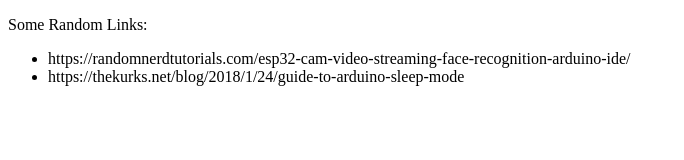
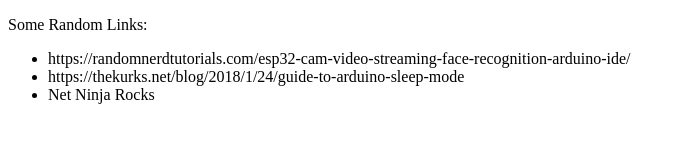
Before and after one commit to Rahul-Raj-Singh/startGit, a plain HTML site: page index.html in a window 1280 px wide. Shown: the whole page, without its empty margins (0-684 px from the left). Drawn offline with Linux system fonts and the light colour scheme.

Commit message:
net ninja link added

```diff
--- a/index.html
+++ b/index.html
@@ -11,6 +11,8 @@
 			<li>https://randomnerdtutorials.com/esp32-cam-video-streaming-face-recognition-arduino-ide/</li>
 
 			<li>https://thekurks.net/blog/2018/1/24/guide-to-arduino-sleep-mode</li>
+
+			<li>Net Ninja Rocks</li>
 		</ul>
 
 		<script>
```
